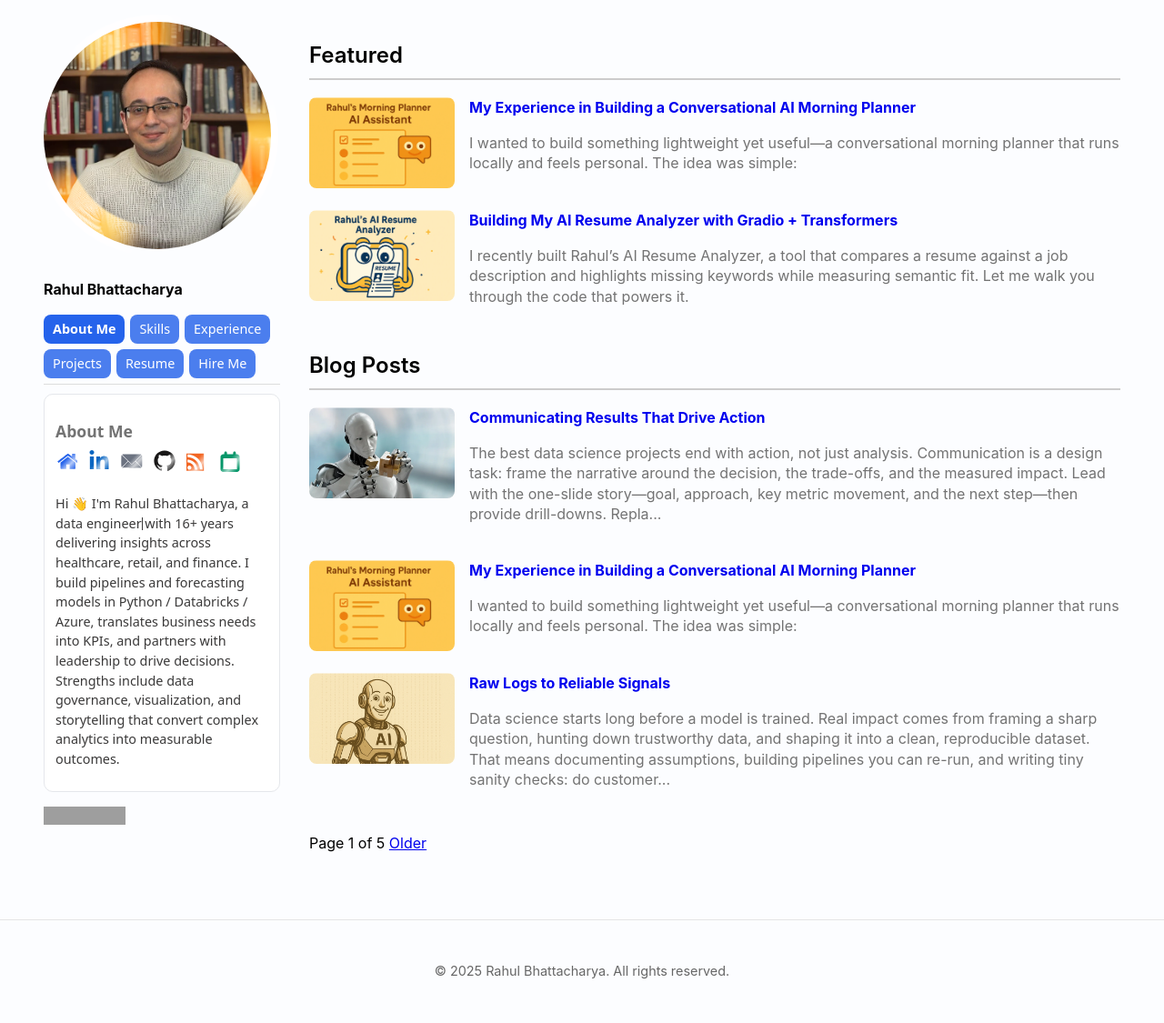
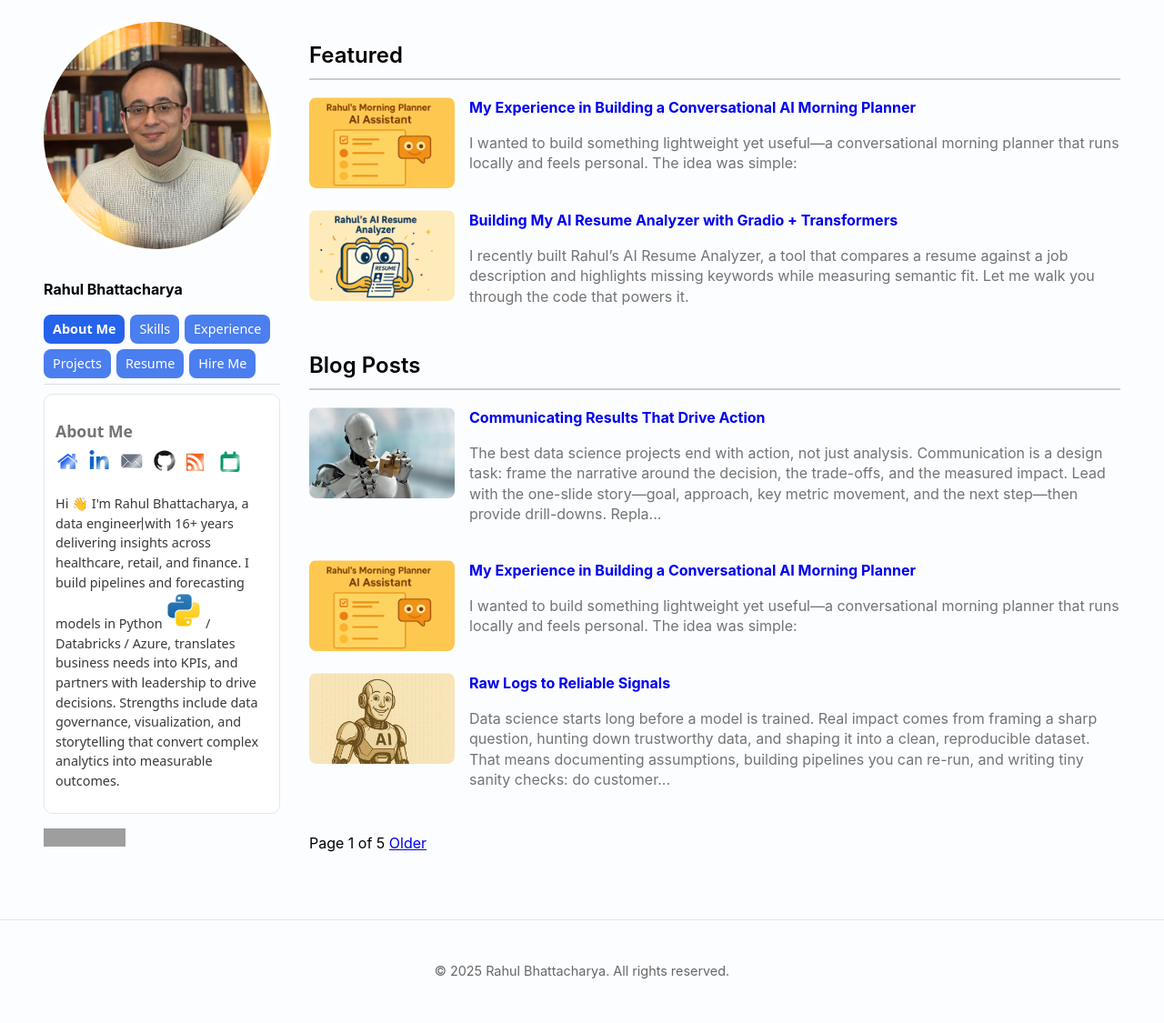
Before and after one commit to RahulBhattacharya1/RahulBhattacharya1.github.io, a Jekyll site: the page built from index.html, in a window 1280 px wide. Shown: the whole page at 91% size. Built offline with Jekyll 4.4.1, drawn with Linux system fonts in a browser that asks for light colours; the list of posts is cut into pages by our own code; grey boxes are pictures that could not be loaded.

Commit message:
Update default.html

```diff
--- a/_layouts/default.html
+++ b/_layouts/default.html
@@ -132,7 +132,7 @@
     <div class="tab-panel active" id="about">
       <h2>About Me</h2>
       <ul class="social-icons" id="social-icons"></ul>
-      <p class="bio">Hi 👋 I'm Rahul Bhattacharya, a data <span id="role" class="type-cursor">scientist</span> with 16+ years<br/>delivering insights across healthcare, retail, and finance.  I build pipelines and forecasting models in Python / Databricks / Azure, translates business needs into KPIs, and partners with leadership to drive decisions. Strengths include data governance, visualization, and storytelling that convert complex analytics into measurable outcomes.</p>
+      <p class="bio">Hi 👋 I'm Rahul Bhattacharya, a data <span id="role" class="type-cursor">scientist</span> with 16+ years<br/>delivering insights across healthcare, retail, and finance.  I build pipelines and forecasting models in Python <img src="/assets/icons/python.svg" alt="Python Icon" width="40" height="40"> / Databricks / Azure, translates business needs into KPIs, and partners with leadership to drive decisions. Strengths include data governance, visualization, and storytelling that convert complex analytics into measurable outcomes.</p>
     </div>
 
     <div class="tab-panel" id="skills">
```
